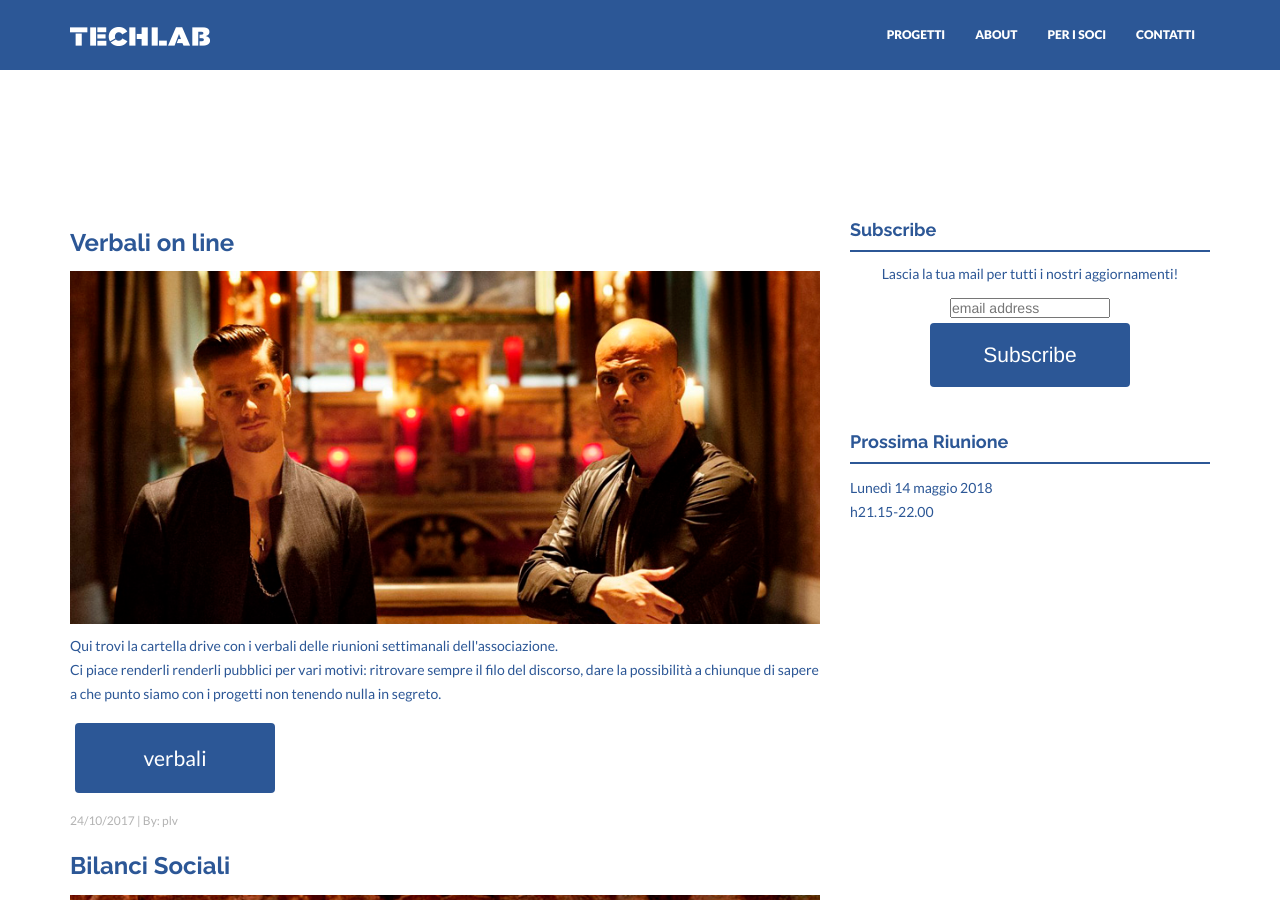
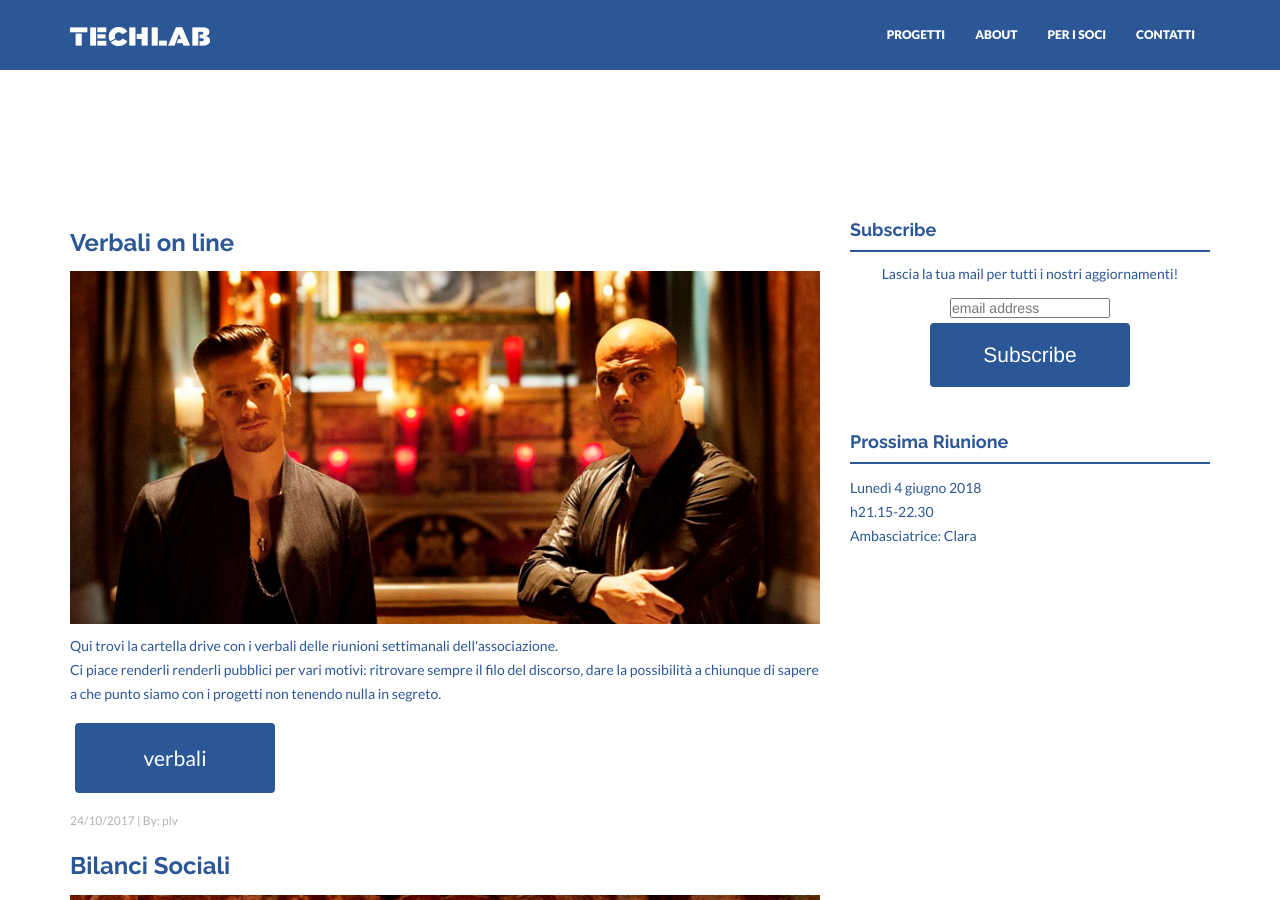
Before and after one commit to techlabtl/techlabtl.github.io, a Jekyll site: the page built from blog.html, in a window 1280 px wide and 900 px high. Built offline with Jekyll 4.4.1, drawn with Linux system fonts in a browser that asks for light colours; nearby versions of some CDN libraries; comment, search, counter and statistics services are not loaded.

Commit message:
next monday

```diff
--- a/_includes/sidebar.html
+++ b/_includes/sidebar.html
@@ -37,7 +37,7 @@
     <h4>Prossima Riunione</h4>
     <div class="hline"></div>
         <p>
-            <p class="rss-subscribe">Lunedì 14 maggio 2018 <br> h21.15-22.00</p>
+            <p class="rss-subscribe">Lunedì 4 giugno 2018 <br> h21.15-22.30 <br> Ambasciatrice: Clara</p>
         </p>
     <div class="spacing"></div>
     <!-- <h4>Categories</h4>
--- a/blog.html
+++ b/blog.html
@@ -12,7 +12,7 @@ permalink: /blog/
             Ci piace renderli renderli pubblici per vari motivi: ritrovare sempre il filo del discorso,
             dare la possibilità a chiunque di sapere a che punto siamo con i progetti non tenendo nulla in segreto.
           </p>
-          <a href="http://bit.ly/2FUM0k3" target="_blank"><button class="button" style="vertical-align:middle"><span>verbali</span></button></a>
+          <a href="http://bit.ly/verbalitechlab" target="_blank"><button class="button" style="vertical-align:middle"><span>verbali</span></button></a>
 
 
               <p><csmall>24/10/2017 | By: plv</csmall></p>
```
